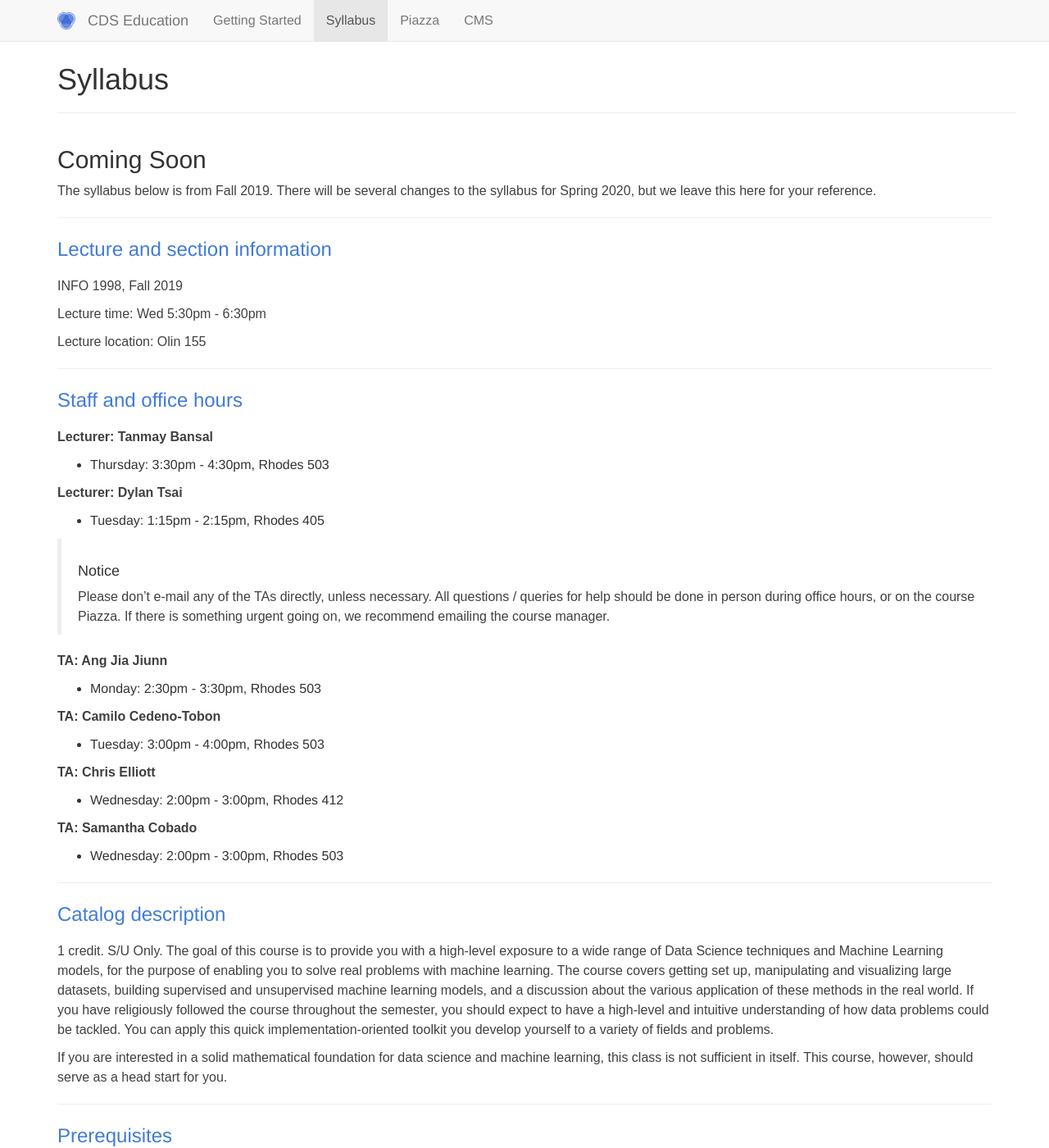
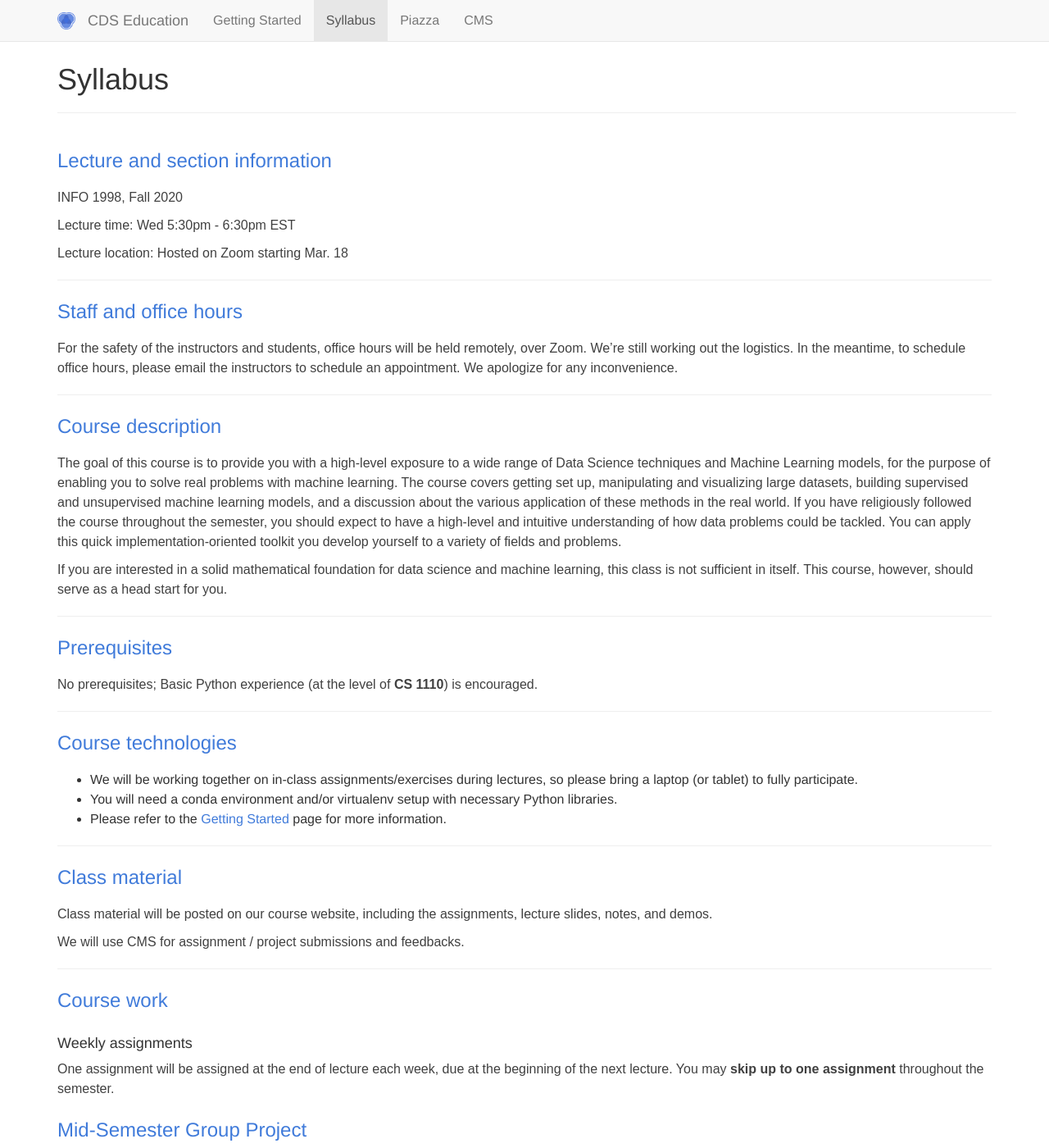
Before and after one commit to CornellDataScience/info1998, a Jekyll site: the page built from syllabus.md, in a window 1280 px wide and 1400 px high. Shown: the whole window at 82% size. Built offline with Jekyll 4.4.1, drawn with Linux system fonts in a browser that asks for light colours; some of the changed text lies outside the part shown.

Commit message:
Updated syllabus and info on front page

```diff
--- a/_includes/core/title.html
+++ b/_includes/core/title.html
@@ -12,8 +12,8 @@
     <div class="col-xs-5 col-sm-6 col-md-6 col-lg-6">
       <p>
         Course Manager: <a href="mailto:tb444@cornell.edu?subject=[INFO 1998]">Tanmay Bansal</a><br/>
-        Location: Gates G01<br/>
-        Lecture: Wed 5:30 - 6:30 PM<br/>
+        Location: Hosted on Zoom starting Mar 18. Details TBA<br/>
+        Lecture: Wed 5:30 - 6:30 PM EST<br/>
         Discussion: <a href="https://piazza.com/cornell/spring2020/info1998" target="_blank" rel="noopener">Piazza</a><br/>
         Grades: <a href="https://cmsx.cs.cornell.edu/" target="_blank" rel="noopener">CMS</a>
       </p>
@@ -23,8 +23,8 @@
         Lecturer: <a href="mailto:tb444@cornell.edu?subject=[INFO 1998]">Tanmay Bansal</a>, <a href="mailto:dt439@cornell.edu?subject=[INFO 1998]">Dylan Tsai</a><br/>
         Office Hours: TBD<br/>
         <br/>
-        <b>Show up on February 12th to Enroll!</b><br/>
-        <b>Fill out the <a href="https://tiny.cc/info1998_sp20">Google Form</a> by February 14th</b>.
+       <!-- <b>Show up on February 12th to Enroll!</b><br/>
+       <b>Fill out the <a href="https://tiny.cc/info1998_sp20">Google Form</a> by February 14th</b>.-->
         <!-- <ul>
           <li>Mon: 2:30 - 3:30 PM (Rhodes 503)</li>
           <li>Tue: 1:15 - 2:15 PM (Rhodes 405), 3 - 4 PM (Rhodes 503)</li>
--- a/syllabus.md
+++ b/syllabus.md
@@ -2,50 +2,22 @@
 title: Syllabus
 layout: main
 ---
+### Lecture and section information
+INFO 1998, Fall 2020
 
-## Coming Soon
+Lecture time: Wed 5:30pm - 6:30pm EST
 
-The syllabus below is from Fall 2019. There will be several changes to the syllabus for Spring 2020, but we leave this here for your reference.
-
-
-----------------------------------------------------------------------------------------
-
-### Lecture and section information
-
-INFO 1998, Fall 2019
-
-Lecture time: Wed 5:30pm - 6:30pm
-
-Lecture location: Olin 155
+Lecture location: Hosted on Zoom starting Mar. 18
 
 ----------------------------------------------------------------------------------------
 ### Staff and office hours
 
-**Lecturer: Tanmay Bansal**
-- Thursday: 3:30pm - 4:30pm, Rhodes 503
-
-**Lecturer: Dylan Tsai**
-- Tuesday: 1:15pm - 2:15pm, Rhodes 405
-
-> #### Notice
-> Please don't e-mail any of the TAs directly, unless necessary. All questions / queries for help should be done in person during office hours, or on the course Piazza. If there is something urgent going on, we recommend emailing the course manager.
-
-**TA: Ang Jia Jiunn**
-- Monday: 2:30pm - 3:30pm, Rhodes 503
-
-**TA: Camilo Cedeno-Tobon**
-- Tuesday: 3:00pm - 4:00pm, Rhodes 503
-
-**TA: Chris Elliott**
-- Wednesday: 2:00pm - 3:00pm, Rhodes 412
-
-**TA: Samantha Cobado**
-- Wednesday: 2:00pm - 3:00pm, Rhodes 503
+For the safety of the instructors and students, office hours will be held remotely, over Zoom. We're still working out the logistics. In the meantime, to schedule office hours, please email the instructors to schedule an appointment. We apologize for any inconvenience.
 
 ----------------------------------------------------------------------------------------
-### Catalog description
+### Course description
 
-1 credit.  S/U Only. The goal of this course is to provide you with a high-level exposure to a wide range of Data Science techniques and Machine Learning models, for the purpose of enabling you to solve real problems with machine learning. The course covers getting set up, manipulating and visualizing large datasets, building supervised and unsupervised machine learning models, and a discussion about the various application of these methods in the real world. If you have religiously followed the course throughout the semester, you should expect to have a high-level and intuitive understanding of how data problems could be tackled. You can apply this quick implementation-oriented toolkit you develop yourself to a variety of fields and problems.
+The goal of this course is to provide you with a high-level exposure to a wide range of Data Science techniques and Machine Learning models, for the purpose of enabling you to solve real problems with machine learning. The course covers getting set up, manipulating and visualizing large datasets, building supervised and unsupervised machine learning models, and a discussion about the various application of these methods in the real world. If you have religiously followed the course throughout the semester, you should expect to have a high-level and intuitive understanding of how data problems could be tackled. You can apply this quick implementation-oriented toolkit you develop yourself to a variety of fields and problems.
 
 If you are interested in a solid mathematical foundation for data science and machine learning, this class is not sufficient in itself. This course, however, should serve as a head start for you.
 
@@ -75,23 +47,27 @@ We will use CMS for assignment / project submissions and feedbacks.
 ### Course work
 
 #### Weekly assignments
-There will be one in-class assignment per lecture, **10 total** throughout the semester. All assignments will be done individually. The assignment will be released at the beginning of the lecture (5:30pm ET on Wednesday), and will be due **5:30pm ET next Wednesday** (before the start of the following lecture). Each assignment is of reasonable length that we will be able to cover it in lecture (with one additional homework question), but never force yourself to finish it quickly, and don’t let it disturb you from lecture!
+One assignment will be assigned at the end of lecture each week, due at the beginning of the next lecture. You may <strong>skip up to one assignment</strong> throughout the semester.
+
+### Mid-Semester Group Project
+There will be one mid-semester project, focused on data cleaning, data manipulation, and data visualization.
+
+### Final Group Project
+The final group project is meant to be a culmination of all the knowledge and techniques you acquired thruoghout the semester. This is your chance to showcase how much you've learned.
 
 #### Feedback and Grade Postings
 
 We will be providing you with feedback on the Cornell University Course Management System
-([CMS](https://cmsx.cs.cornell.edu/)). We will grade your work as soon as reasonably possible,
-latest by Sunday midnight.
+([CMS](https://cmsx.cs.cornell.edu/)). We will grade your work within 8 days of the due date.
 
 #### Grading
 
 This is a 1-credit S/U class. In order to get a Satisfactory (S) grade, you will need at least 70%.
 
 There are three components to grading:
-- **Weekly Assignments (50%)**: As described above. You may skip up to **one assignment**.
-- **Mid-Semester Group Project (15%)**: There will be a mid-semester project around mid-October. More guidelines will be released on Piazza.
-- **Final Group Project (35%)**: There will be an open-ended final project near the end of the semester as part of
-CDS Hackathon. You will need to choose your own competition / research topic and form a group to work together. Project will be graded based on completion with sufficient amount of effort, and the top teams will receive prize.
+- **Weekly Assignments (50%)**
+- **Mid-Semester Group Project (15%)**
+- **Final Group Project (35%)**
 
 This is a student-run course, so we understand how stressful classes can get. Above all, we want you to enjoy learning and applying the course content. So if you are concerned about passing this class, or have any reasonable cases to make for deadline extensions, please reach out the course manager or post a private note on Piazza immediately. We would love to see you succeed, but can only help if you notify us in time.
 
```
